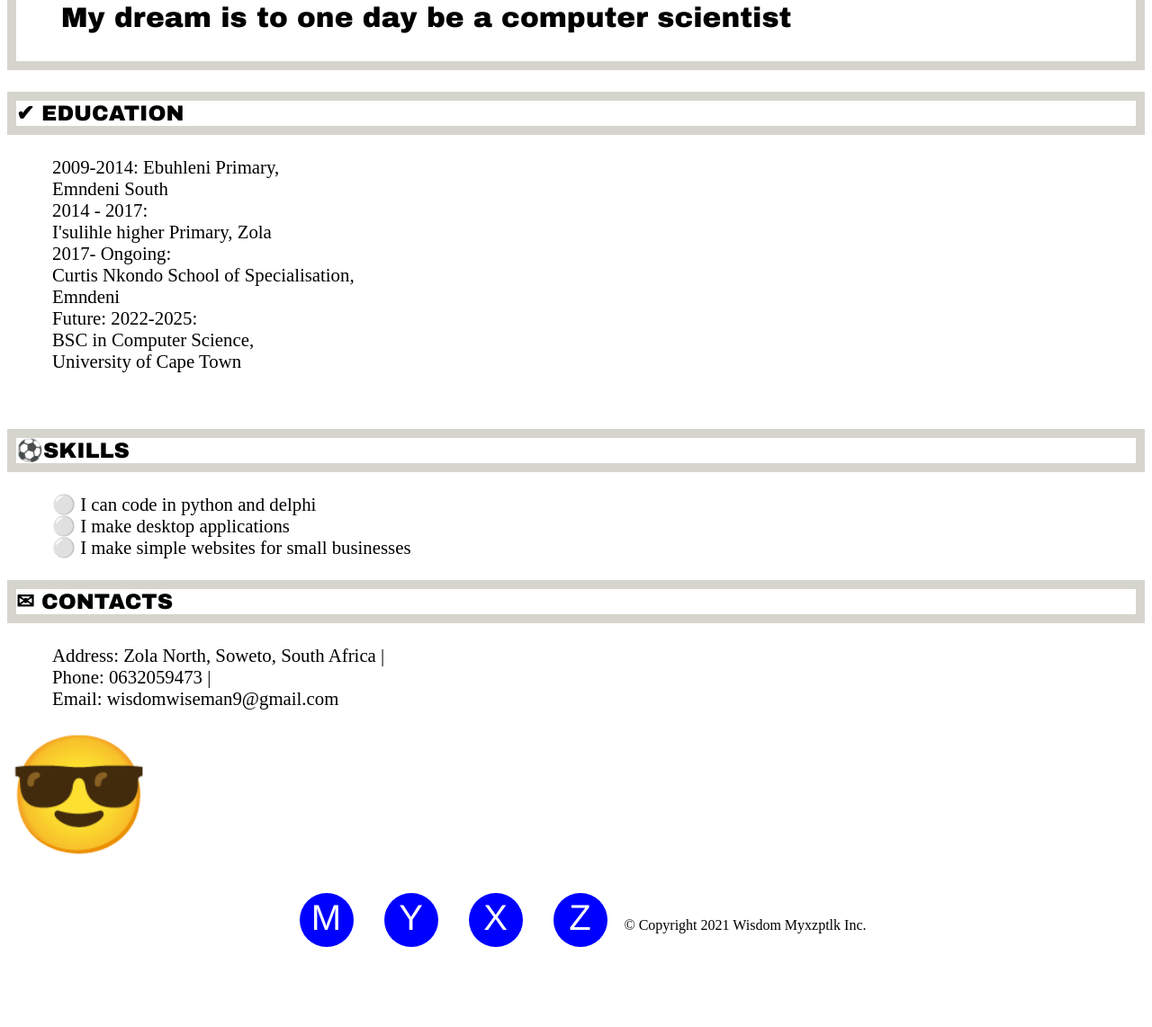
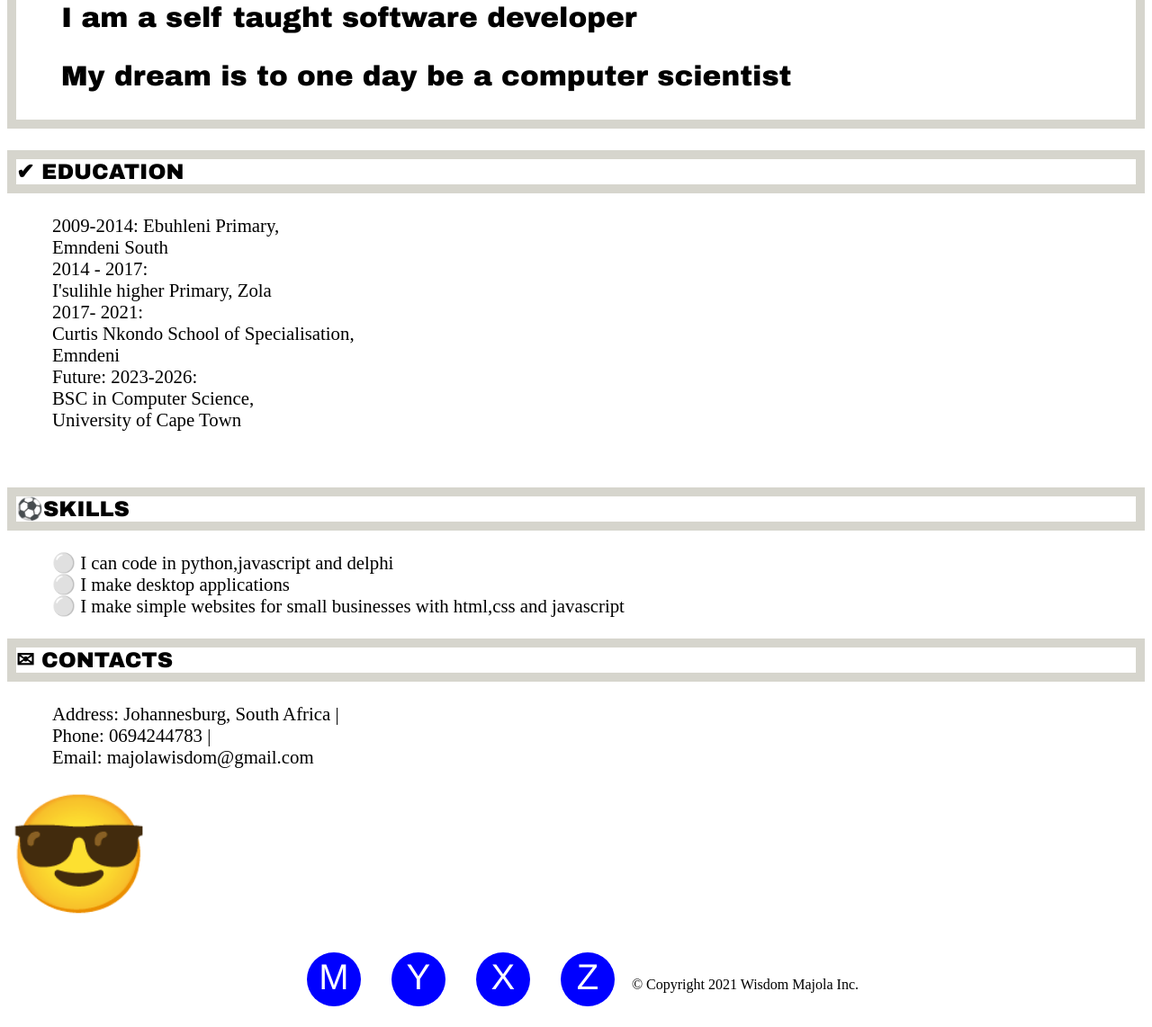
Before and after one commit to myxzptlk/myxzptlk.github.io, a plain HTML site: page cv.html in a window 1280 px wide. Shown: the part 796-1938 px from the top of the page at 90% size. Before the commit the page ends 1872 px from the top, so only its background shows below. Drawn offline with Linux system fonts and the light colour scheme.

Commit message:
Update cv.html

```diff
--- a/cv.html
+++ b/cv.html
@@ -58,20 +58,21 @@ border-radius: 50%; background: blue; padding: 5px 10px 15px 10px; font-family:
     </div>
 </nav>
   <h1>
-  Wisdom Myxzptlk
+  Wisdom Majola
   </h1>
   <i>Aspiring software developer</i>
   <br><br>
  </header>
- <h1 class="red">Curriculum Vitae of Wisdom Myxzptlk</h1>
+ <h1 class="red">Curriculum Vitae of Wisdom Majola</h1>
  <section>
      <h3>&#9737 DETAILS</h3>
 
      <p>Date of Birth: 08 March 2004</p>
      <p>School: Curtis Nkondo School of Specialisation</p>
-     <P>Grade: 12</p>
+     <P>Grade: 12(Matriculated)</p>
         <h3>&#9998  ABOUT ME<h3>
         <p>I love to work with computers and i am passionate about everything that involves computing from software to hardware</p>
+          <p>I am a self taught software developer </p>
         <p>My dream is to one day be a computer scientist</p>
         <h3>&#10004  EDUCATION</h3>
         <p>2009-2014:
@@ -82,22 +83,22 @@ border-radius: 50%; background: blue; padding: 5px 10px 15px 10px; font-family:
             I'sulihle higher Primary,
             Zola<br>
 
-            2017- Ongoing:<br> Curtis Nkondo School of Specialisation,<br> Emndeni<br>
-            Future: 2022-2025: <br> BSC in Computer Science,<br> University of Cape Town</p>
+            2017- 2021:<br> Curtis Nkondo School of Specialisation,<br> Emndeni<br>
+            Future: 2023-2026: <br> BSC in Computer Science,<br> University of Cape Town</p>
             <br>
             <h3>&#9917SKILLS</h3>
 <ul>
-  <li>&#9898 I can code in python and delphi
+  <li>&#9898 I can code in python,javascript and delphi
 </li>
   <li>&#9898 I make desktop applications
 </li>
-<li>&#9898 I make simple websites for small businesses
+<li>&#9898 I make simple websites for small businesses with html,css and javascript
 </li>
 </ul>
 <h3>&#9993 CONTACTS
 </h3>
-<p>Address: Zola North, Soweto, South Africa |<br> Phone: 0632059473 |<br>
-    Email: wisdomwiseman9@gmail.com</p>
+<p>Address: Johannesburg, South Africa |<br> Phone: 0694244783 |<br>
+    Email: majolawisdom@gmail.com</p>
     <div class = "emoji">
         &#x1F60E;
     </div>
@@ -108,7 +109,7 @@ border-radius: 50%; background: blue; padding: 5px 10px 15px 10px; font-family:
 <center><div class="circle">M</div>
   <div class="circle">Y</div>
   <div class="circle">X</div>
-  <div class="circle">Z</div> &copy Copyright 2021 Wisdom Myxzptlk
+  <div class="circle">Z</div> &copy Copyright 2021 Wisdom Majola
 Inc.</center>
     </footer>
 </body>
```
